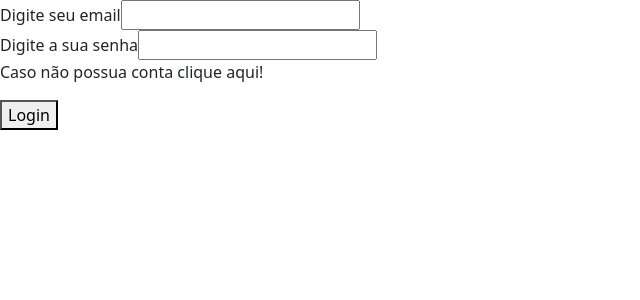
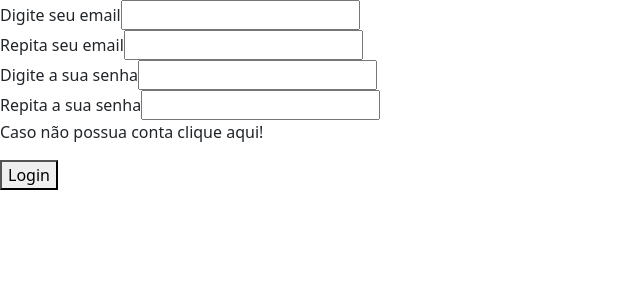
Before and after one commit to EsdrasAslc/Moneye, a Next.js app: page /register in a window 1280 px wide. Shown: the top 300 px of the page, without its empty margins (0-640 px from the left). Built offline with nearby package versions, Linux system fonts and the light colour scheme.

Commit message:
edit register page

```diff
--- a/package.json
+++ b/package.json
@@ -12,6 +12,7 @@
     "@prisma/client": "^5.21.0",
     "bootstrap": "^5.3.3",
     "next": "14.2.15",
+    "prisma": "^5.21.1",
     "react": "^18",
     "react-dom": "^18"
   }
--- a/src/app/register/page.js
+++ b/src/app/register/page.js
@@ -1,4 +1,26 @@
+'use client'
+
+import { useState } from "react";
+import "@/app/register/register-style.css"
+
 export default function Register() {
+  const [email1, setEmail1] = useState('');
+  const [email2, setEmail2] = useState('');
+  const [senha1, setSenha1] = useState('');
+  const [senha2, setSenha2] = useState('');
+
+  function registro() {
+    if (email1 !== email2) {
+      alert("Email ERR");
+    }
+
+    if (senha1 !== senha2) {
+      alert("Senha ERR");
+    }
+
+
+  }
+
   return (
     <main>
       <section>
@@ -7,6 +29,17 @@ export default function Register() {
           <input
             type="email"
             id="email"
+            value={email1}
+            onChange={(e) => setEmail1(e.target.value)}
+          />
+        </div>
+        <div>
+          <label htmlFor="email">Repita seu email</label>
+          <input
+            type="email"
+            id="email"
+            value={email2}
+            onChange={(e) => setEmail2(e.target.value)}
           />
         </div>
         <div>
@@ -14,10 +47,21 @@ export default function Register() {
           <input
             type="password"
             id="password"
+            value={senha1}
+            onChange={(e) => setSenha1(e.target.value)}
+          />
+        </div>
+        <div>
+          <label htmlFor="password">Repita a sua senha</label>
+          <input
+            type="password"
+            id="password"
+            value={senha2}
+            onChange={(e) => setSenha2(e.target.value)}
           />
         </div>
         <p>Caso não possua conta clique aqui!</p>
-        <button >Login</button>
+        <button onClick={registro}>Login</button>
       </section>
     </main>
   );
```
Also changed, not shown: src/app/register/register-style.css (added), 1 other file (tests, documents, lock files or other folders).
